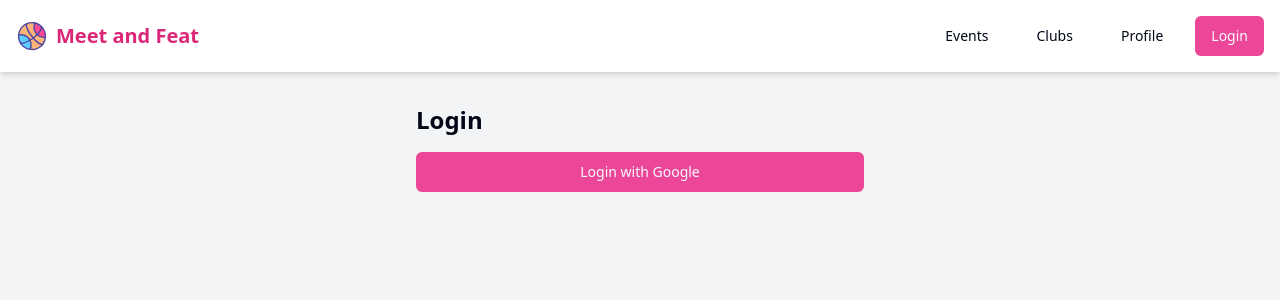
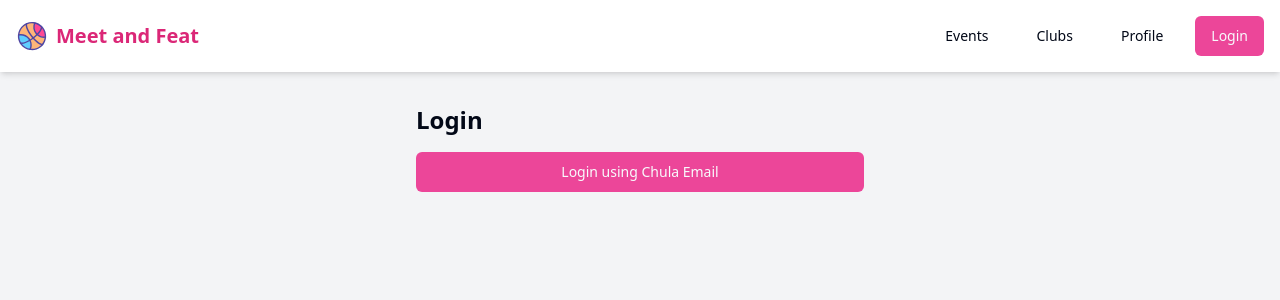
Before and after one commit to SoftwareArch-BackstreetBoys/frontend, a React (Vite) app: page /login in a window 1280 px wide. Shown: the top 300 px of the page. Built offline with nearby package versions, Linux system fonts and the light colour scheme; no server answers.

Commit message:
fix: Change login text

```diff
--- a/src/pages/Login.jsx
+++ b/src/pages/Login.jsx
@@ -29,7 +29,7 @@ const Login = () => {
     <div className="max-w-md mx-auto">
       <h2 className="text-2xl font-bold mb-4">Login</h2>
       <Button onClick={googleLogin} className="w-full">
-        Login with Google
+        Login using Chula Email
       </Button>
       {/* Add more login logic here */}
     </div>
```
